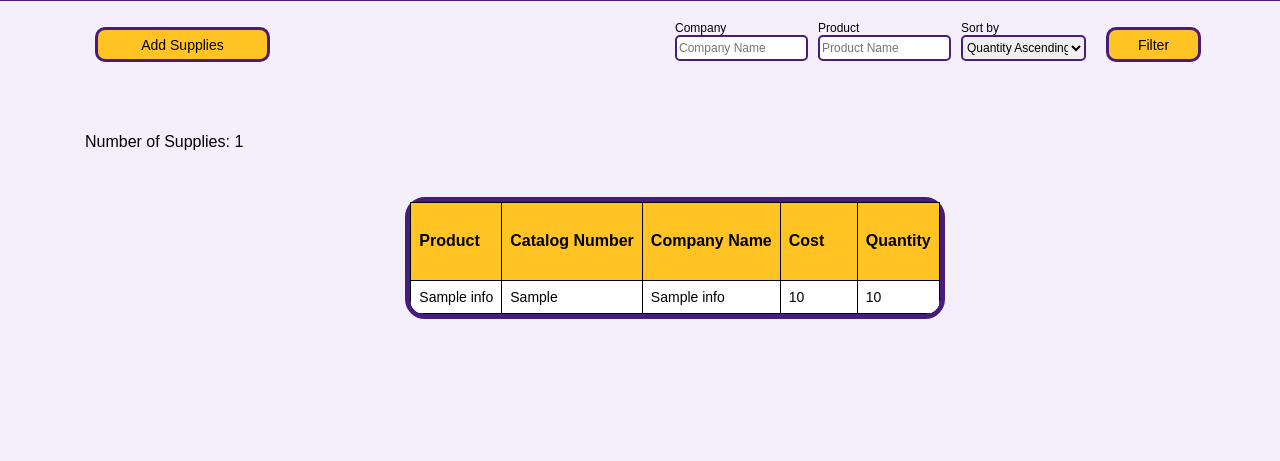
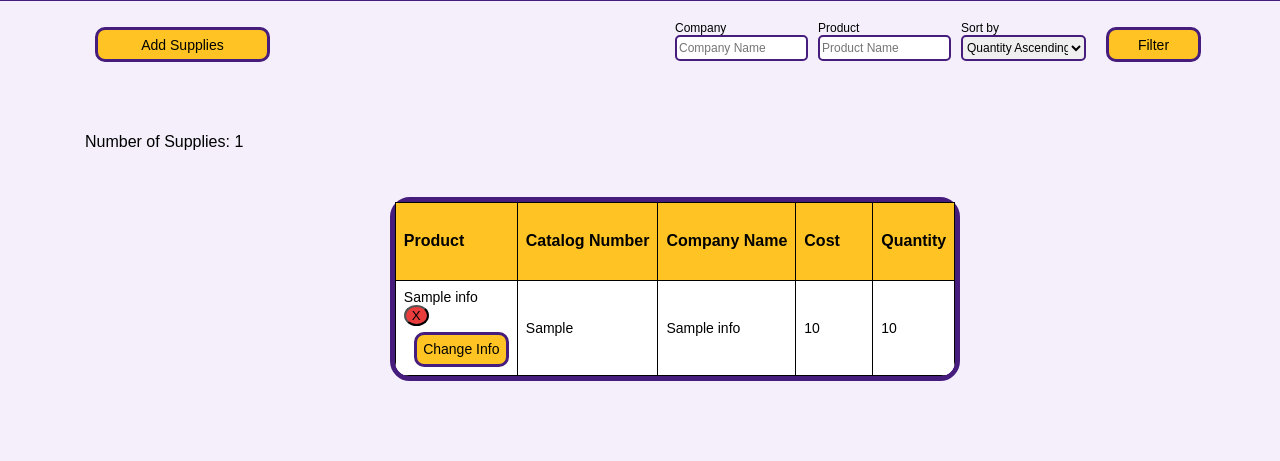
Before and after one commit to LSUHSC-CAIPP-Core-B/CoreSystemsApp, a Flask app: page /stock in a window 1280 px wide; the page is wider, and only the part inside the window is pictured. Shown: the part 432-893 px from the top of that part. Before the commit the page ends 751 px from the top of that part, so only its background shows below. Run offline with Flask 3, Linux system fonts and the light colour scheme; a user stored in the database is signed in; tables that the repository leaves empty or names only in its code hold one stand-in row (values such as "Sample post"); some libraries are stand-ins or nearby versions.

Commit message:
Added the delete, change buttons

```diff
--- a/app/templates/stock.html
+++ b/app/templates/stock.html
@@ -78,16 +78,24 @@
             </thead>
             <tbody>
               {% for row in range(0, len(data)) %}
-              <tr id="{{row}}">
-                {% for col in range(0, len(list(data[row].values()))) %}
-                <td>
-
-                  {{ list(data[row].values())[col] }}
-
+                <tr id="{{row}}">
+                  {% for col in range(0, len(list(data[row].values()))) %}
+                    <td>
+                      {{ list(data[row].values())[col] }}
+                      {% if list(data[row].keys())[col] == "Product" %}
+                      <form id="deleteForm" method="POST" action="/deleteAntibody">
+                        <input type="hidden" name="primaryKey" value="{{ data[row]['Stock_ID'] }}" />
+                        <button id="confirmBtn" class="deletebutton" onclick="return confirm('Are you sure you want to delete this order?')">X</button>
+                      </form>
+                      <form method="GET" action="/changeAntibody">
+                        <input type="hidden" name="primaryKey" value="{{ data[row]['Stock_ID'] }}" />
+                        <button class="filterbutton">Change Info</button>
+                      </form>
+                      {% endif %}
+                    </td>
                   {% endfor %}
-                  {% endfor %}
-                </td>
-              </tr>
+                </tr>
+              {% endfor %}
             </tbody>
           </table>
         </div>
```
